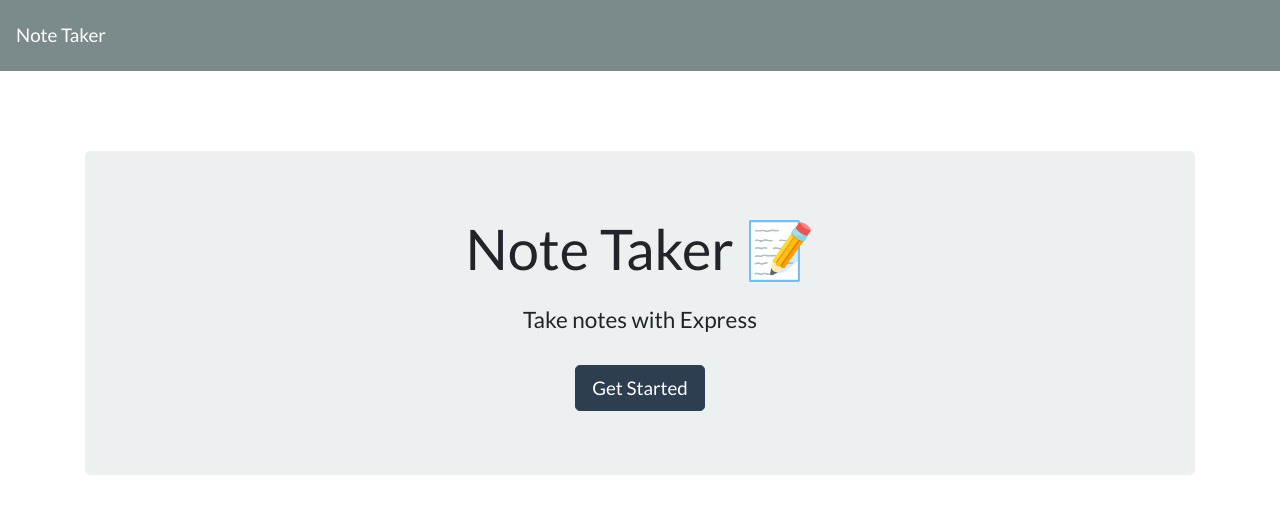
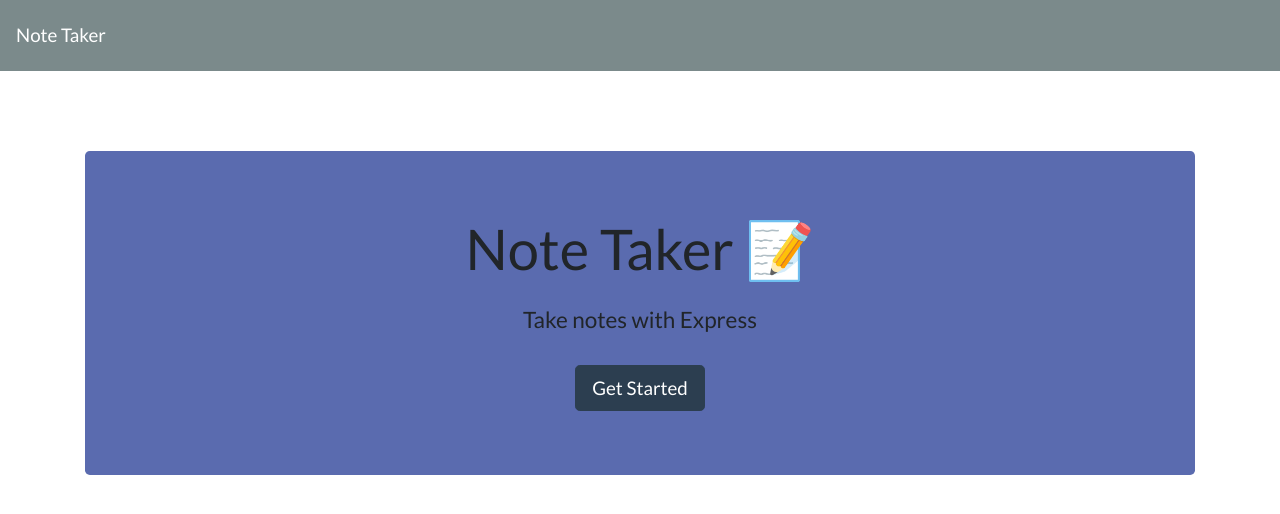
Before and after one commit to deykpe/notetaker, a website: page public/index.html in a window 1280 px wide. Drawn offline with nearby package versions, Linux system fonts and the light colour scheme; no server answers.

Commit message:
backgroundcolorchange

```diff
--- a/public/assets/css/styles.css
+++ b/public/assets/css/styles.css
@@ -1,3 +1,6 @@
+
+
+
 html, body {
   height: 100%;
   margin: 0;
--- a/public/index.html
+++ b/public/index.html
@@ -7,6 +7,11 @@
   <meta http-equiv="X-UA-Compatible" content="ie=edge">
   <title>Note Taker</title>
   <link rel="stylesheet" href="https://cdnjs.cloudflare.com/ajax/libs/bootswatch/4.1.3/flatly/bootstrap.min.css" />
+  <style>
+    .jumbotron {
+  background-color: rgb(90, 107, 175);
+}
+  </style>
 </head>
 
 <body>
```
